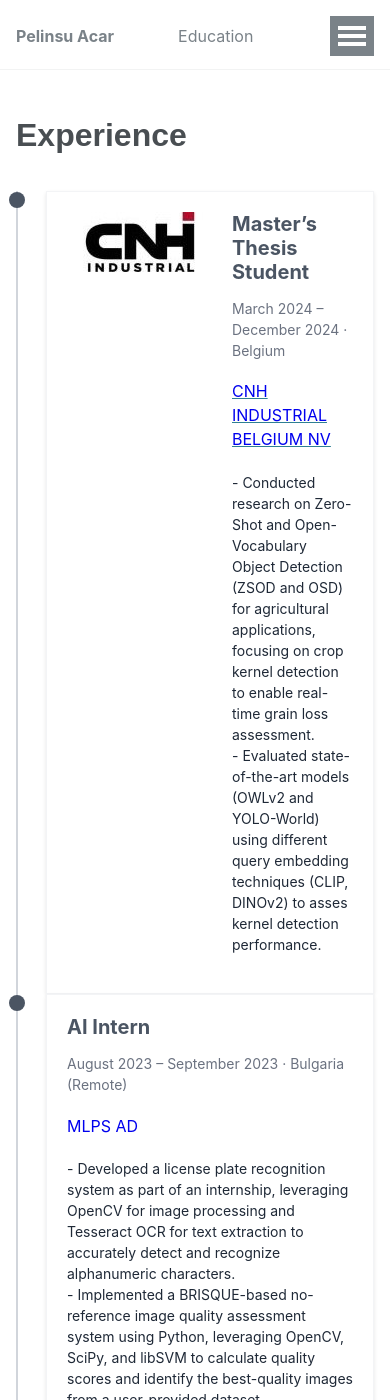
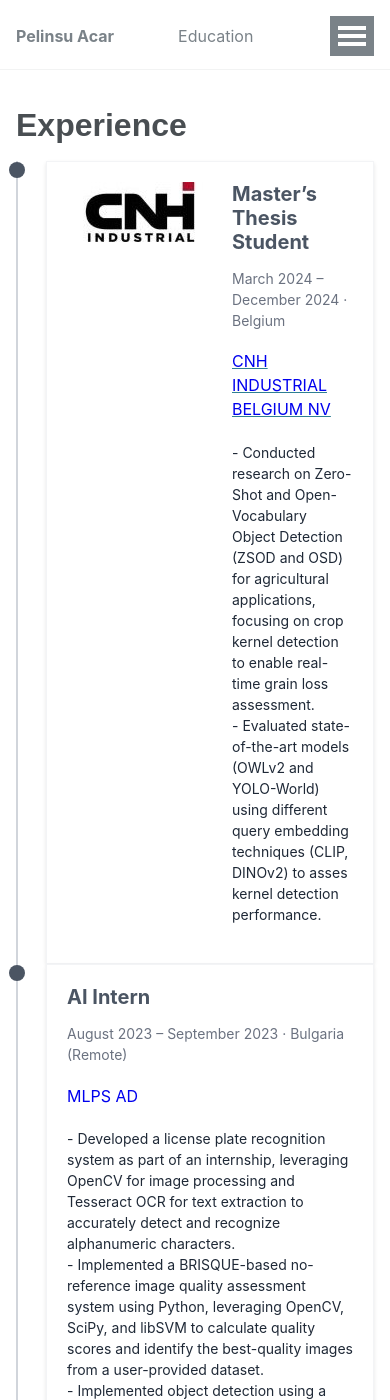
Before and after one commit to pelinsuacar/pelinsuacar.github.io, a Jekyll site: the page built from _pages/experience.md, in a window 390 px wide and 1400 px high. Built offline with Jekyll 4.4.1, drawn with Linux system fonts in a browser that asks for light colours.

Commit message:
Update timeline.html

```diff
--- a/_layouts/timeline.html
+++ b/_layouts/timeline.html
@@ -138,8 +138,7 @@ layout: default
   }
   @media (max-width: 768px) {
   #sidebar {
-    width: 220px; /* Slightly reduce width for small screens */
-    margin-top: 60px;
+    margin-top: 100px;
   }
 
 .page__title {
@@ -148,8 +147,8 @@ layout: default
   font-size: 2em; /* Adjust font size */
   font-weight: bold;
   color: dark grey;
-  margin: 30px 0 40px; /* Add sufficient margin above and below */
-  padding-top: 20px; /* Add padding in case of header overlap */
+  margin: 30px 0 20px; /* Add sufficient margin above and below */
+  padding-top: 10px; /* Add padding in case of header overlap */
 }
 }
 
```
